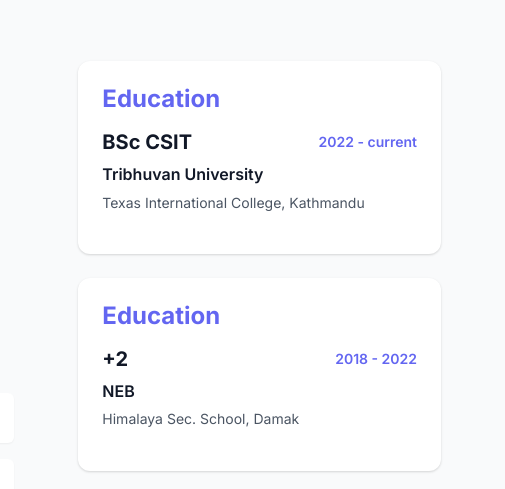
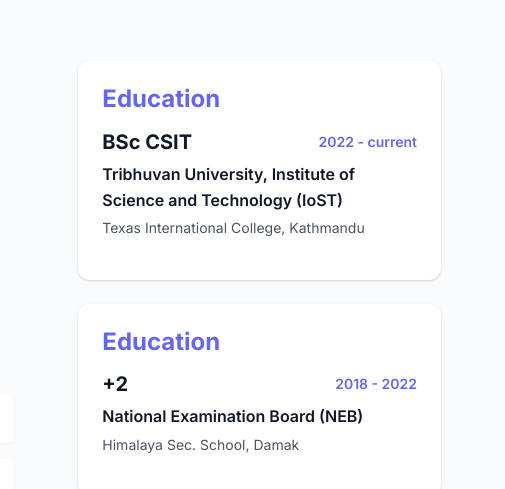
Before and after one commit to diwash02003/portfolio, a plain HTML site: page index.html in a window 1280 px wide. Shown: the part 1070-1559 px from the top of the page, 775-1280 px from the left. Drawn offline with Linux system fonts and the light colour scheme.

Commit message:
updated name for education

```diff
--- a/index.html
+++ b/index.html
@@ -274,7 +274,7 @@
                   <h5>BSc CSIT</h5>
                   <span class="edu-year">2022 - current</span>
                 </div>
-                <p class="edu-institution">Tribhuvan University</p>
+                <p class="edu-institution">Tribhuvan University, Institute of Science and Technology (IoST)</p>
                 <p class="edu-location">
                   Texas International College, Kathmandu
                 </p>
@@ -287,7 +287,7 @@
                   <h5>+2</h5>
                   <span class="edu-year">2018 - 2022</span>
                 </div>
-                <p class="edu-institution">NEB</p>
+                <p class="edu-institution">National Examination Board (NEB)</p>
                 <p class="edu-location">Himalaya Sec. School, Damak</p>
               </div>
             </div>
```
